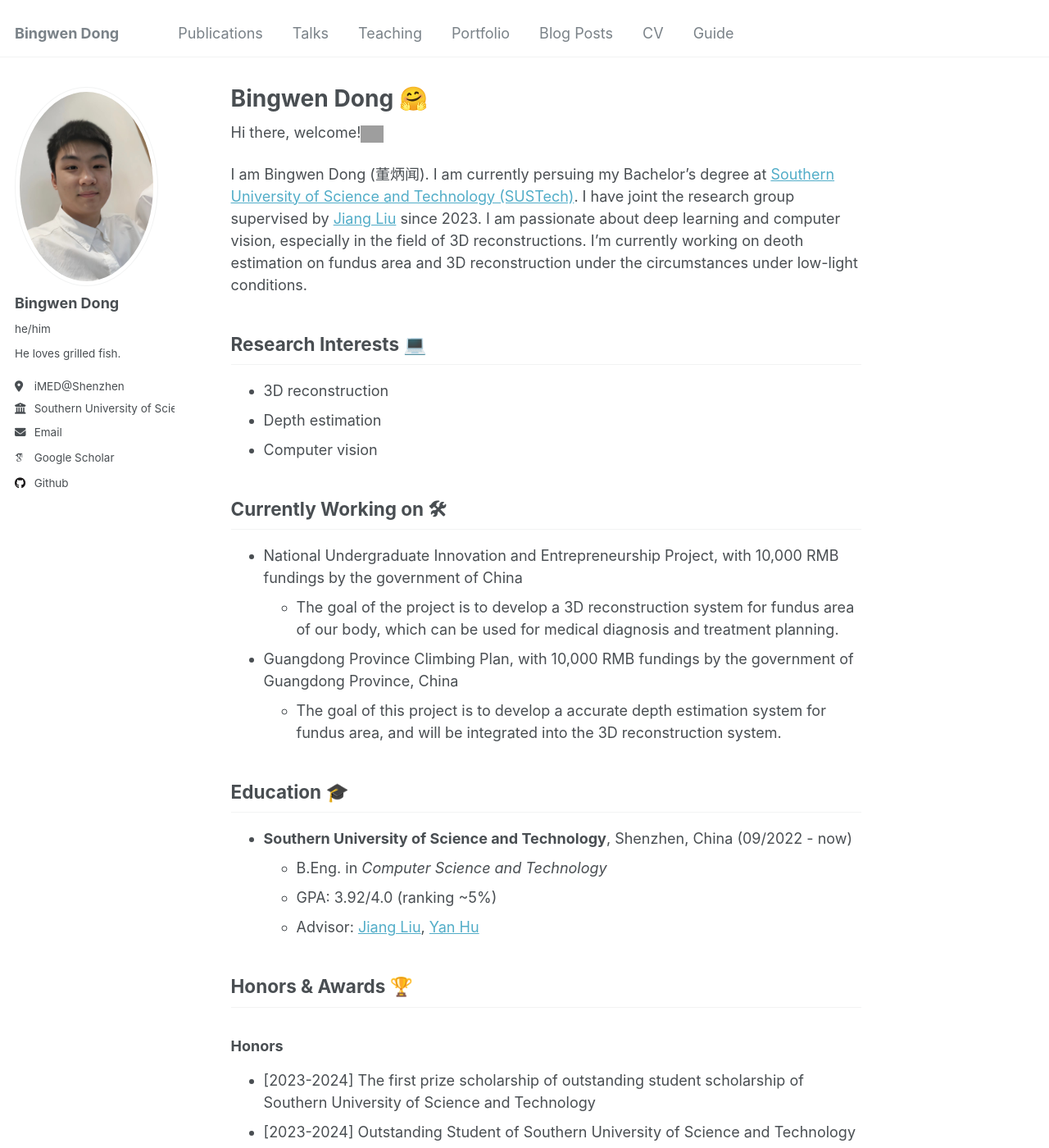
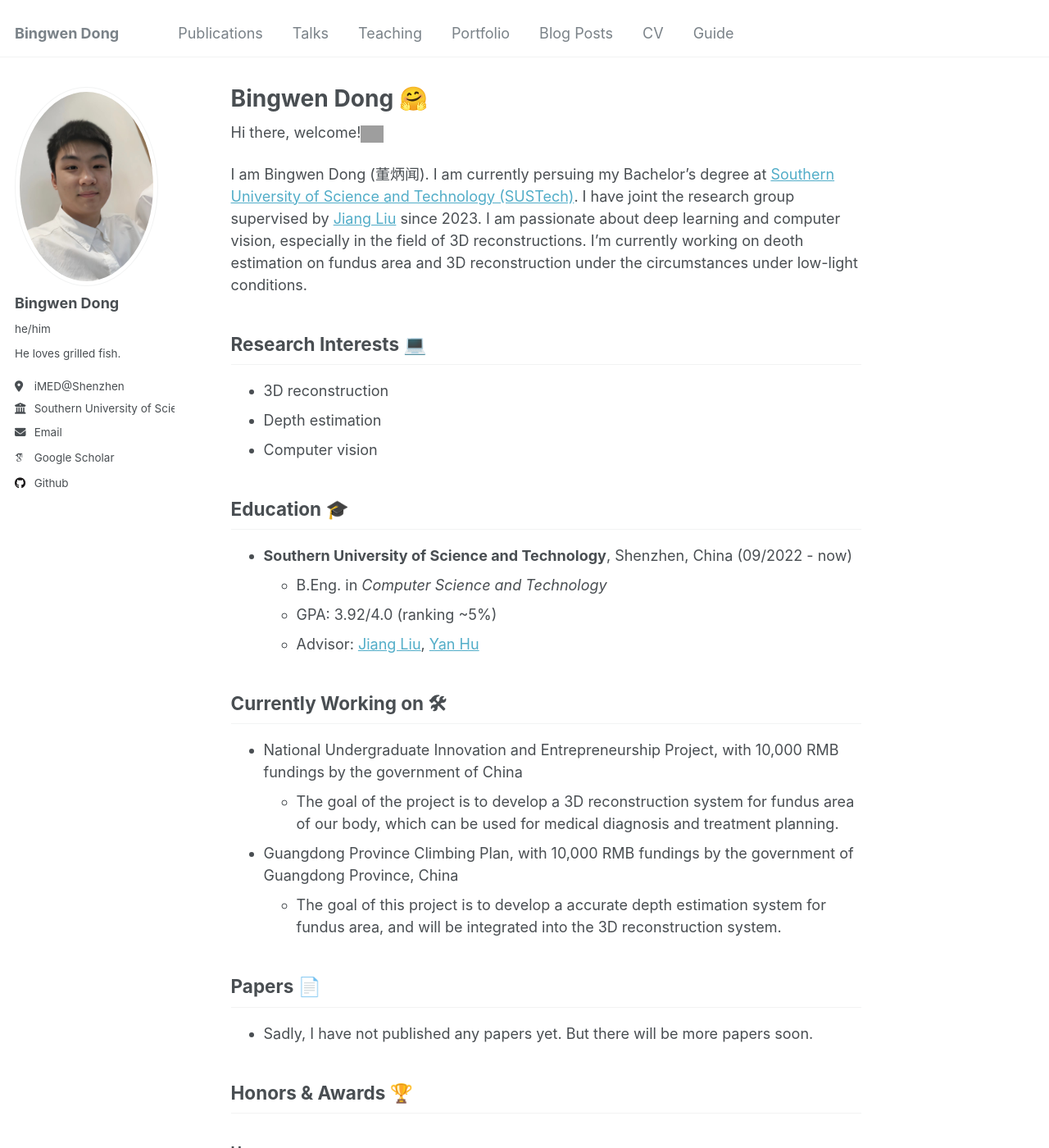
Before and after one commit to SheepDoctor/SheepDoctor.github.io, a Jekyll site: the page built from _pages/about.md, in a window 1280 px wide and 1400 px high. Shown: the whole window at 82% size. Built offline with Jekyll 4.4.1, drawn with Linux system fonts in a browser that asks for light colours; some web fonts are replaced; grey boxes are pictures that could not be loaded.

Commit message:
Update about.md

```diff
--- a/_pages/about.md
+++ b/_pages/about.md
@@ -16,17 +16,20 @@ I am Bingwen Dong (董炳闻). I am currently persuing my Bachelor's degree at [
 - Depth estimation
 - Computer vision
 
+## Education 🎓
+- **Southern University of Science and Technology**, Shenzhen, China (09/2022 - now)
+  - B.Eng. in *Computer Science and Technology*
+  - GPA: 3.92/4.0 (ranking ~5%)
+  - Advisor: [Jiang Liu](https://scholar.google.com.hk/citations?user=NHt3fUcAAAAJ), [Yan Hu](https://scholar.google.com/citations?user=rYLooucAAAAJ&hl=ja)
+
 ## Currently Working on 🛠
 - National Undergraduate Innovation and Entrepreneurship Project, with 10,000 RMB fundings by the government of China
   - The goal of the project is to develop a 3D reconstruction system for fundus area of our body, which can be used for medical diagnosis and treatment planning.
 - Guangdong Province Climbing Plan, with 10,000 RMB fundings by the government of Guangdong Province, China
   - The goal of this project is to develop a accurate depth estimation system for fundus area, and will be integrated into the 3D reconstruction system.
 
-## Education 🎓
-- **Southern University of Science and Technology**, Shenzhen, China (09/2022 - now)
-  - B.Eng. in *Computer Science and Technology*
-  - GPA: 3.92/4.0 (ranking ~5%)
-  - Advisor: [Jiang Liu](https://scholar.google.com.hk/citations?user=NHt3fUcAAAAJ), [Yan Hu](https://scholar.google.com/citations?user=rYLooucAAAAJ&hl=ja)
+## Papers 📄
+- Sadly, I have not published any papers yet. But there will be more papers soon.
 
 ## Honors & Awards 🏆
 ### Honors
```
